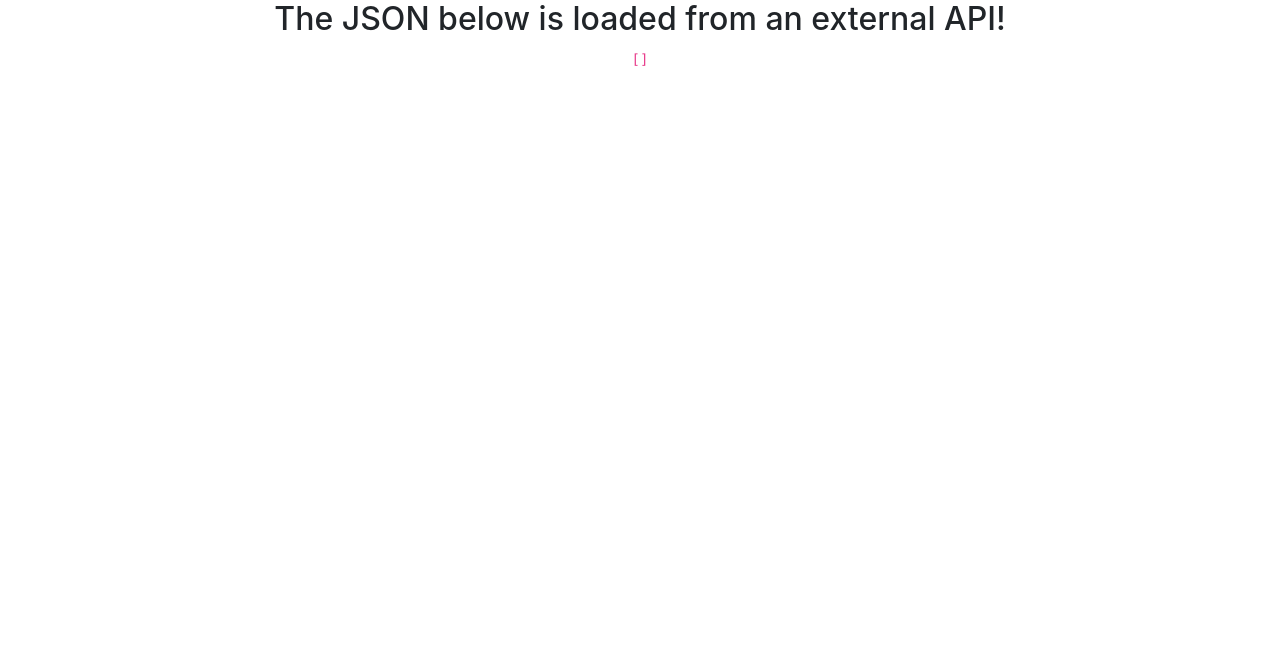
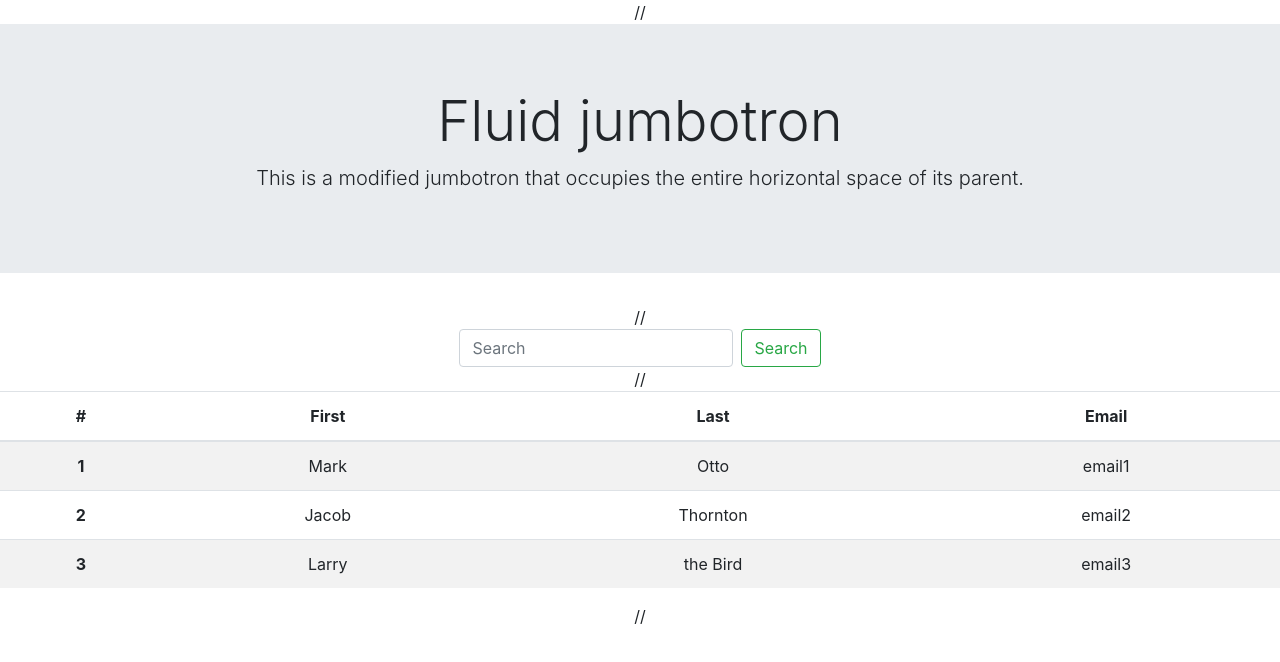
Before and after one commit to Hoybaby/employee-directory, a React (Create React App) app: page / in a window 1280 px wide. Shown: the top 662 px of the page. Built offline with nearby package versions, Linux system fonts and the light colour scheme; no server answers.

Commit message:
changed some of the api so that is cleaner and functional

```diff
--- a/src/App.js
+++ b/src/App.js
@@ -25,10 +25,10 @@ function App() {
   return (
 
     <div className="App">
-      <h2>The JSON below is loaded from an external API!</h2>
-      <code>{JSON.stringify(users)}</code>
-    </div>
-    // <div>
+      {/* <h2>The JSON below is loaded from an external API!</h2>
+      <code>{JSON.stringify(users)}</code> */}
+    {/* </div> */}
+    {/* // <div> */}
     //   <Jumbotron/>
     //   <Search/>
     //   <TableBootstrap/>
```
Also changed, not shown: src/utils/API.js (+7 -5 lines), 1 other file (tests, documents, lock files or other folders).
